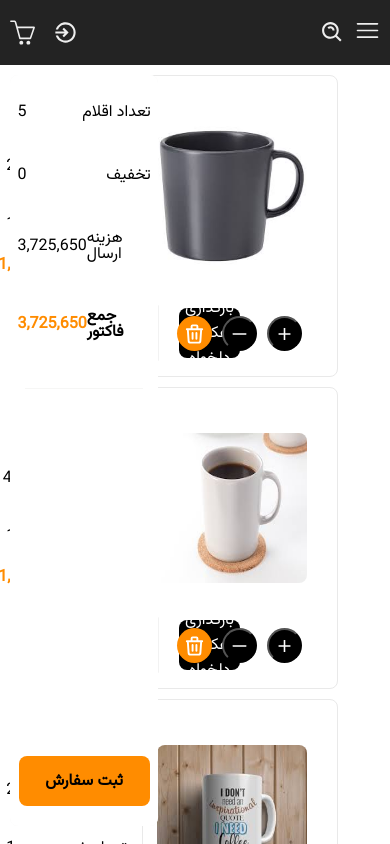
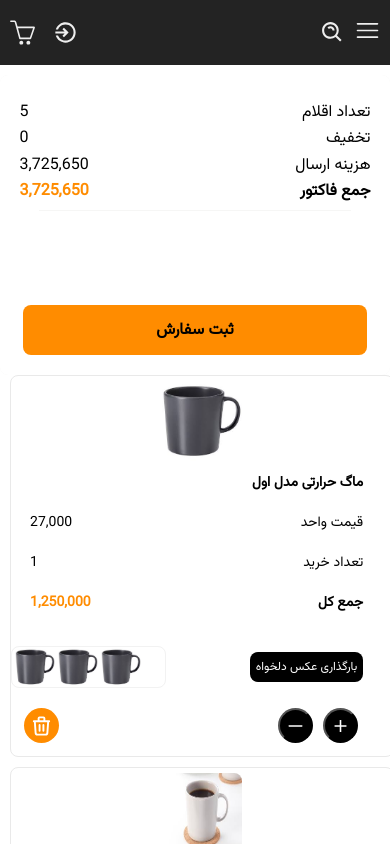
Before and after one commit to ahadcloner/mug-shop, a React (Create React App) app in the folder mug-shop/: page /cart in a window 390 px wide. Shown: the top 844 px of the page. Built offline with nearby package versions, Linux system fonts and the light colour scheme.

Commit message:
bycard response

```diff
--- a/mug-shop/src/assets/styles/BuyCard.css
+++ b/mug-shop/src/assets/styles/BuyCard.css
@@ -25,6 +25,134 @@
     border-radius: 8px;
     background-color: #F6F6F5;
     margin: 10px;
+}
+@media screen and (max-width: 1300px) {
+    .bc-factor{
+        width: 33%;
+    }
+    .bc-cards{
+        width: 65%;
+    }
+}
+@media screen and (max-width: 1100px) {
+    .bc-factor{
+        width: 28%;
+    }
+    .bc-cards{
+        width: 70%;
+    }
+}
+@media screen and (max-width: 950px) {
+    .bc-container{
+        flex-direction: column!important;
+    }
+    .bc-factor{
+        position: absolute;
+        width: 100%;
+        height: 300px;
+
+    }
+    .bc-cards{
+        width: 100%;
+        margin-top: 300px!important;
+    }
+    .bc-product{
+        height: 300px!important;
+    }
+    .bc-top img {
+        width: 100px!important;
+        height: 100px!important;
+    }
+    .bc-row span {
+        font-size: 14px!important;
+    }
+    .bc-albume button{
+        height: 38px!important;
+        font-size: 14px!important;
+    }
+    /*.bc-gallery img{*/
+    /*    width: 30px!important;*/
+    /*    height: 30px!important;*/
+    /*}*/
+}
+@media screen and (max-width: 650px) {
+    .bc-actions{
+        align-items: center!important;
+        margin-bottom: 20px;
+        width: 90%!important;
+    }
+    .bc-down{
+        flex-direction: column-reverse!important;
+        height: 200px!important;
+        align-items: end!important;
+        justify-content: space-between!important;
+
+    }
+    .bc-product{
+        height: max-content;
+    }
+    .bc-albume{
+        margin-right: 30px;
+        width: 100%!important;
+        margin-top: 20px;
+    }
+    .bc-gallery{
+        height: max-content!important;
+        max-width:40% ;
+        width: max-content;
+    }
+    .bc-cards{
+        margin-top: 300px!important;
+    }
+    .red{
+        margin-right: auto!important;
+    }
+
+}
+@media screen and (max-width: 576px) {
+    .bc-container{
+        width: 100%;
+    }
+    .bc-factor{
+        margin: 10px auto!important;
+    }
+}
+@media screen and (max-width: 450px) {
+    .bc-albume img{
+        width: 40px!important;
+        height: 40px!important;
+    }
+    .bc-row{
+        margin-top: 10px!important;
+        height: 30px;
+    }
+    .bc-cards{
+        margin-top: 310px!important;
+    }
+
+}
+@media (max-width: 400px) {
+    .bc-top{
+       flex-wrap: wrap!important;
+        justify-content: space-evenly!important;
+    }
+    .bc-top img{
+        width: 80px!important;
+        height:80px!important; ;
+        margin: 5px auto!important;
+    }
+    .bc-cards{
+        height: max-content!important;
+        margin-top: 300px!important;
+    }
+    .bc-albume button{
+        height: 30px!important;
+        font-size: 12px!important;
+    }
+    .bc-product{
+        height: 380px!important;
+    }
+
 }
 
 .bc-product {
@@ -121,11 +249,13 @@
 
 .bc-albume {
     width: 50%;
-    height: 90%;
+    height: max-content;
+    max-height: 100%;
     display: flex;
     flex-direction: row-reverse;
     justify-content: space-between;
     align-items: center;
+
 }
 .bc-albume button{
     height: 50px;
```
